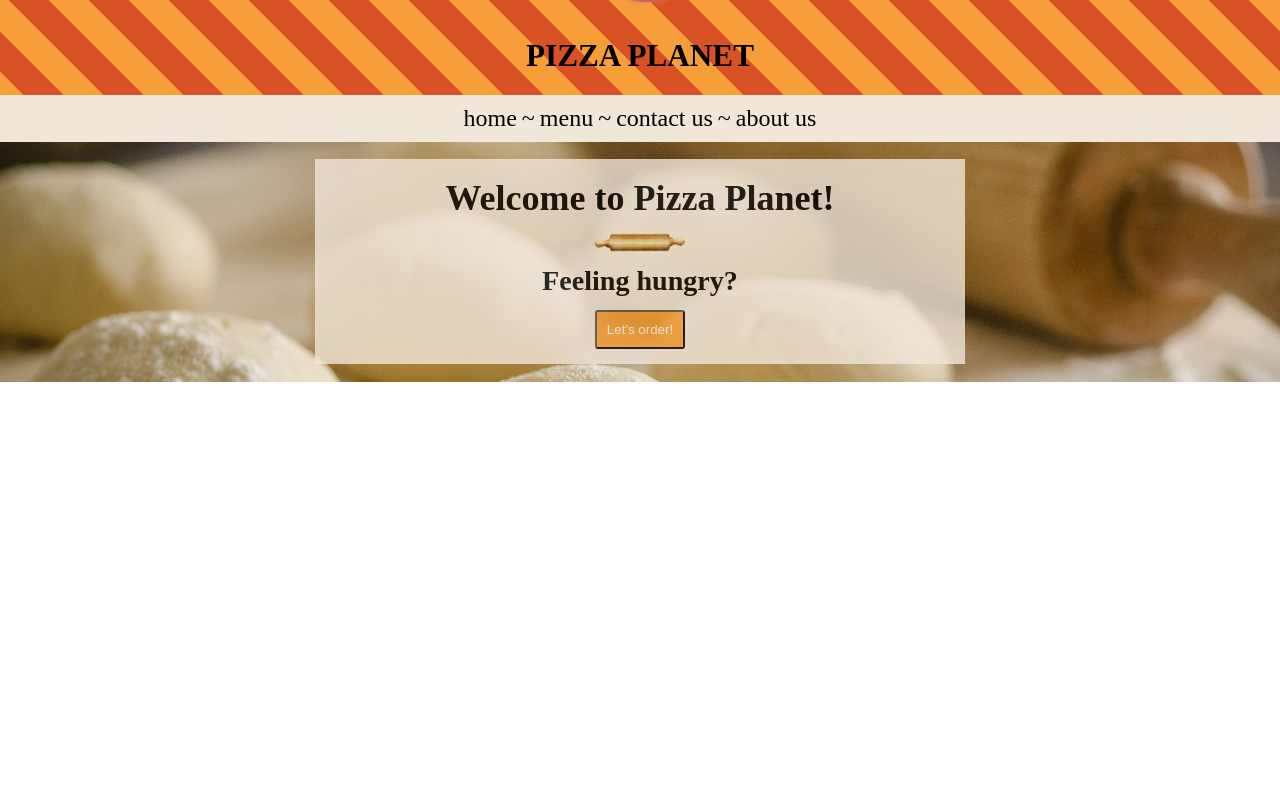
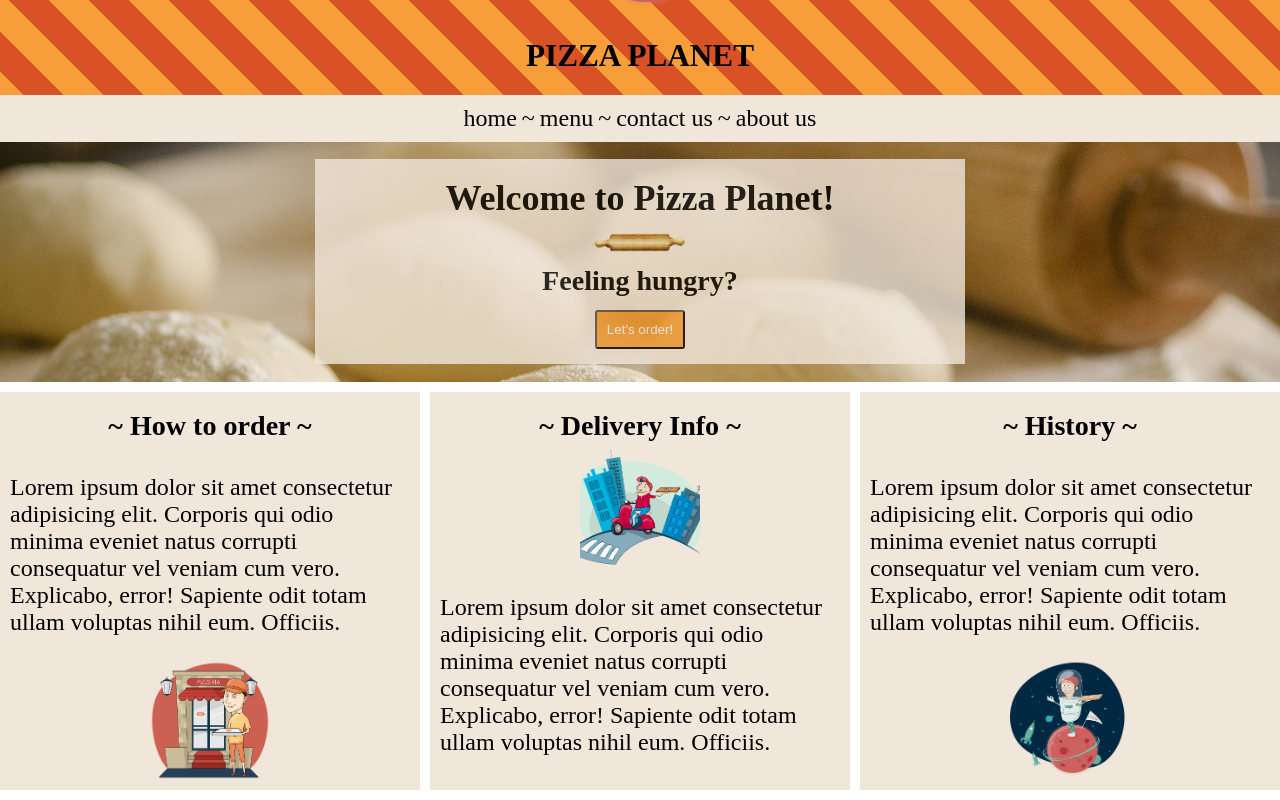
Before and after one commit to chrisdixon161/Pizza-Planet-V2-Stages, a Vue app: page / in a window 1280 px wide. Shown: the part 249-1049 px from the top of the page. Before the commit the page ends 800 px from the top, so only its background shows below. Built offline with nearby package versions, Linux system fonts and the light colour scheme; no server answers.

Commit message:
named router views

```diff
--- a/src/App.vue
+++ b/src/App.vue
@@ -2,6 +2,11 @@
   <div id="app">
     <app-header />
     <router-view></router-view>
+    <div class="info_block_wrapper">
+      <router-view name="ordering-guide"></router-view>
+      <router-view name="delivery"></router-view>
+      <router-view name="history"></router-view>
+    </div>
   </div>
 </template>
 
@@ -43,4 +48,49 @@
 span {
   margin: 0 5px;
 }
+
+.info_block_wrapper {
+  display: flex;
+  flex-direction: column;
+}
+
+.info_block {
+  background: #f1e6da;
+  margin: 10px 0;
+  padding: 10px;
+}
+
+.info_block h3 {
+  text-align: center;
+}
+
+.info_block_content {
+  display: flex;
+  align-items: center;
+}
+
+.info_block img {
+  width: 30%;
+}
+
+@media screen and (min-width: 900px) {
+  .info_block {
+    width: 100%;
+  }
+  .info_block_wrapper {
+    flex-direction: row;
+  }
+  .info_block:nth-child(2) {
+    margin: 10px;
+  }
+
+  .info_block:nth-child(2) img {
+    order: -1;
+  }
+
+  .info_block_content {
+    flex-direction: column;
+    align-items: center;
+  }
+}
 </style>
--- a/src/routes.js
+++ b/src/routes.js
@@ -8,7 +8,14 @@
 import OrderingGuide from './components/OrderingGuide'
 
 export const routes = [
-  { path: '/', name: 'homeLink', component: Home },
+  {
+    path: '/', name: 'homeLink', components: {
+      default: Home,
+      'ordering-guide': OrderingGuide,
+      'delivery': Delivery,
+      'history': History
+    }
+  },
   { path: '/menu', name: 'menuLink', component: Menu },
   { path: 'contact', name: 'contactLink', component: Contact },
   {
```
